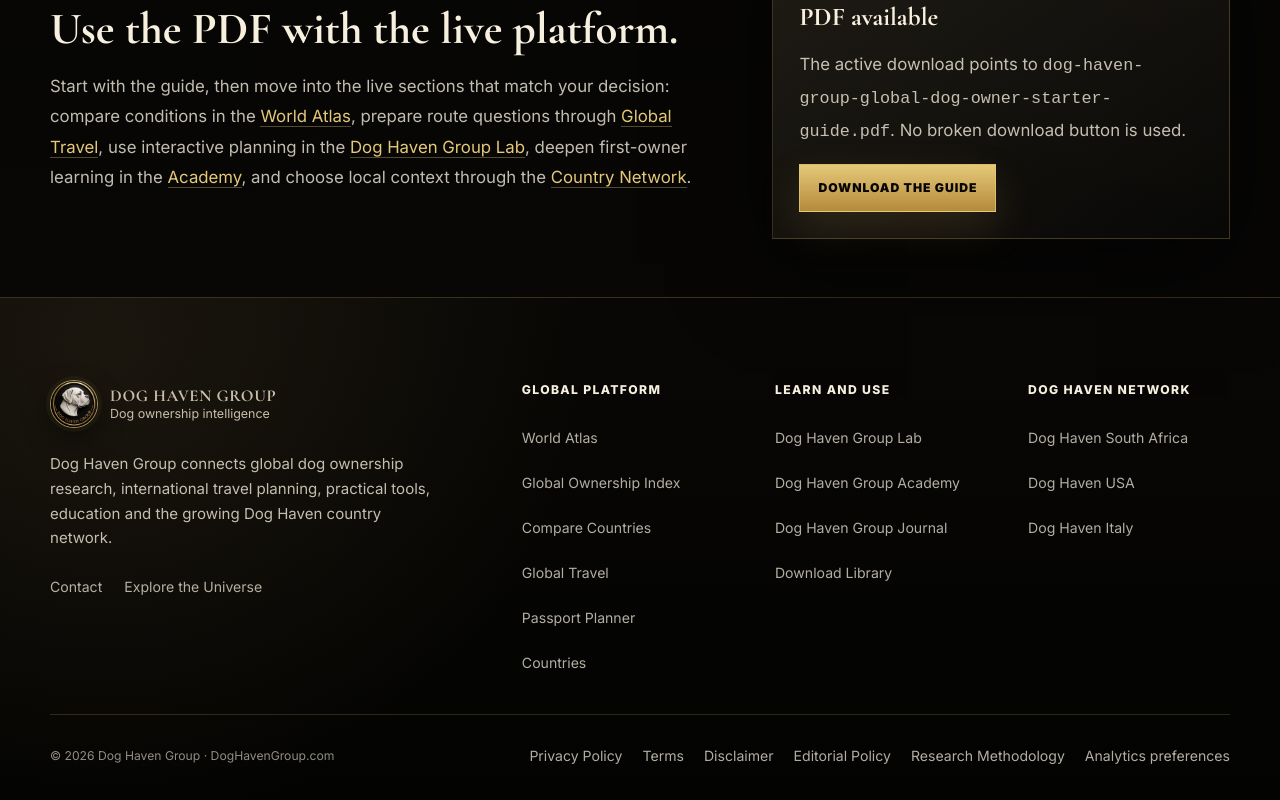
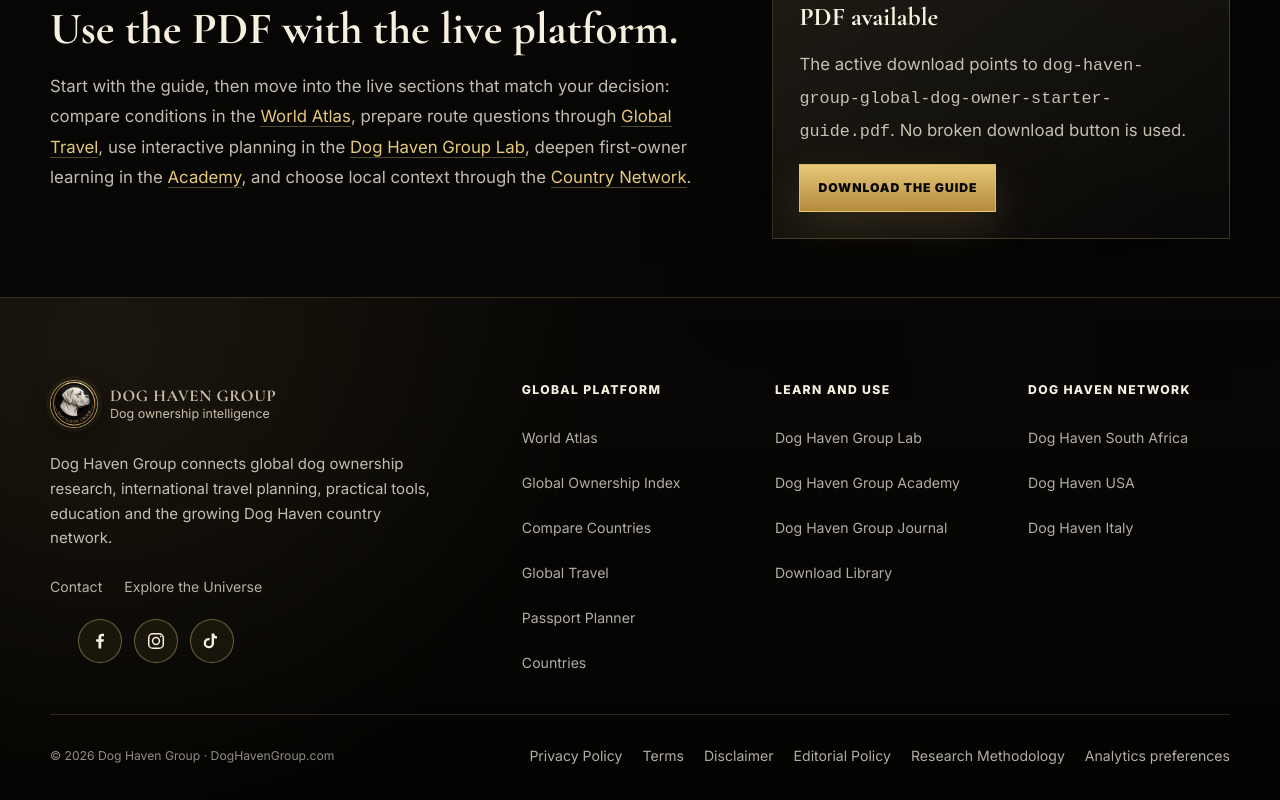
Before and after one commit to slimluca/Group, a Next.js app: page /downloads/global-dog-owner-starter-guide in a window 1280 px wide. Shown: the part 1283-2083 px from the top of the page. Built offline with nearby package versions, Linux system fonts and the light colour scheme; no server answers.

Commit message:
Add Dog Haven Group social links

```diff
--- a/app/globals.css
+++ b/app/globals.css
@@ -1714,6 +1714,11 @@ textarea {
   flex-wrap: wrap;
 }
 
+.footer-brand-connect {
+  width: fit-content;
+  max-width: 100%;
+}
+
 .footer .footer-brand-actions .footer-action {
   display: inline-flex;
   min-height: 44px;
@@ -1722,6 +1727,61 @@ textarea {
   padding: 0;
   font-size: 0.88rem;
   line-height: 1.2;
+}
+
+.footer-social-links {
+  display: flex;
+  width: 100%;
+  align-items: center;
+  justify-content: center;
+  gap: 12px;
+  margin-top: 10px;
+}
+
+.footer .footer-social-links a {
+  display: inline-flex;
+  width: 44px;
+  height: 44px;
+  flex: 0 0 44px;
+  align-items: center;
+  justify-content: center;
+  padding: 0;
+  border: 1px solid rgba(229, 201, 120, 0.42);
+  border-radius: 50%;
+  color: var(--ivory);
+  background: rgba(200, 164, 93, 0.07);
+  transition: color 180ms ease, border-color 180ms ease, background-color 180ms ease, transform 180ms ease;
+}
+
+.footer .footer-social-links a:hover {
+  color: var(--gold-soft);
+  border-color: rgba(229, 201, 120, 0.78);
+  background: rgba(200, 164, 93, 0.14);
+  transform: translateY(-1px);
+}
+
+.footer .footer-social-links a:focus-visible {
+  outline: 2px solid var(--gold-soft);
+  outline-offset: 3px;
+}
+
+.footer-social-links svg {
+  width: 20px;
+  height: 20px;
+  fill: currentColor;
+  stroke: none;
+}
+
+.footer-social-links svg rect,
+.footer-social-links svg circle:not(.social-icon-fill) {
+  fill: none;
+  stroke: currentColor;
+  stroke-width: 1.8;
+}
+
+.footer-social-links .social-icon-fill {
+  fill: currentColor;
+  stroke: none;
 }
 
 .footer-bottom {
--- a/components/SiteFooter.tsx
+++ b/components/SiteFooter.tsx
@@ -38,6 +38,34 @@ const policyLinks = [
   { href: "/research-methodology", label: "Research Methodology" },
 ];
 
+const socialLinks = [
+  {
+    href: "https://www.facebook.com/doghavengroup",
+    label: "Visit Dog Haven Group on Facebook",
+    icon: (
+      <path d="M13.5 21v-8h2.75l.41-3.2H13.5V7.76c0-.93.26-1.56 1.61-1.56h1.72V3.34a23.1 23.1 0 0 0-2.5-.13c-2.48 0-4.17 1.51-4.17 4.29v2.3H7.35V13h2.81v8h3.34Z" />
+    ),
+  },
+  {
+    href: "https://www.instagram.com/doghavengroup/",
+    label: "Visit Dog Haven Group on Instagram",
+    icon: (
+      <>
+        <rect x="3.25" y="3.25" width="17.5" height="17.5" rx="5" />
+        <circle cx="12" cy="12" r="4.1" />
+        <circle cx="17.6" cy="6.45" r="1" className="social-icon-fill" />
+      </>
+    ),
+  },
+  {
+    href: "https://www.tiktok.com/@doghavengroup",
+    label: "Visit Dog Haven Group on TikTok",
+    icon: (
+      <path d="M14.45 3c.35 1.96 1.5 3.14 3.55 3.27v2.87a7.8 7.8 0 0 1-3.52-.83v6.28a6.22 6.22 0 1 1-5.36-6.16v2.94a3.37 3.37 0 1 0 2.43 3.22V3h2.9Z" />
+    ),
+  },
+];
+
 export function SiteFooter() {
   return (
     <footer className="footer">
@@ -66,6 +94,7 @@ export function SiteFooter() {
               international travel planning, practical tools, education and the
               growing Dog Haven country network.
             </p>
+            <div className="footer-brand-connect">
               <div className="footer-brand-actions">
                 <Link className="footer-action" href="/contact">
                   Contact
@@ -73,6 +102,22 @@ export function SiteFooter() {
                 <Link className="footer-action" href="/doghaven-universe">
                   Explore the Universe
                 </Link>
+              </div>
+              <nav className="footer-social-links" aria-label="Dog Haven Group social media">
+                {socialLinks.map((item) => (
+                  <a
+                    key={item.href}
+                    href={item.href}
+                    target="_blank"
+                    rel="noopener noreferrer"
+                    aria-label={item.label}
+                  >
+                    <svg viewBox="0 0 24 24" aria-hidden="true" focusable="false">
+                      {item.icon}
+                    </svg>
+                  </a>
+                ))}
+              </nav>
             </div>
           </section>
           <nav
```
Lines whose indentation alone changed are shown as unchanged.
